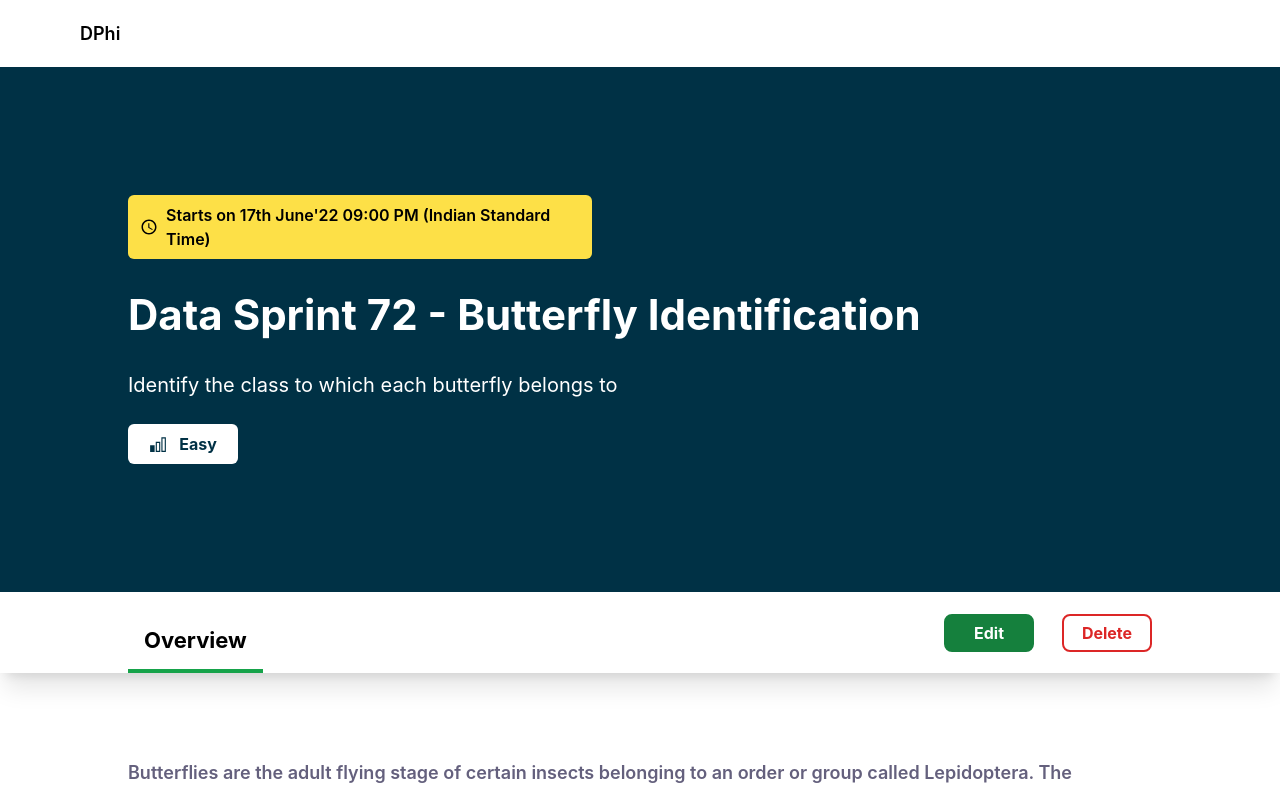
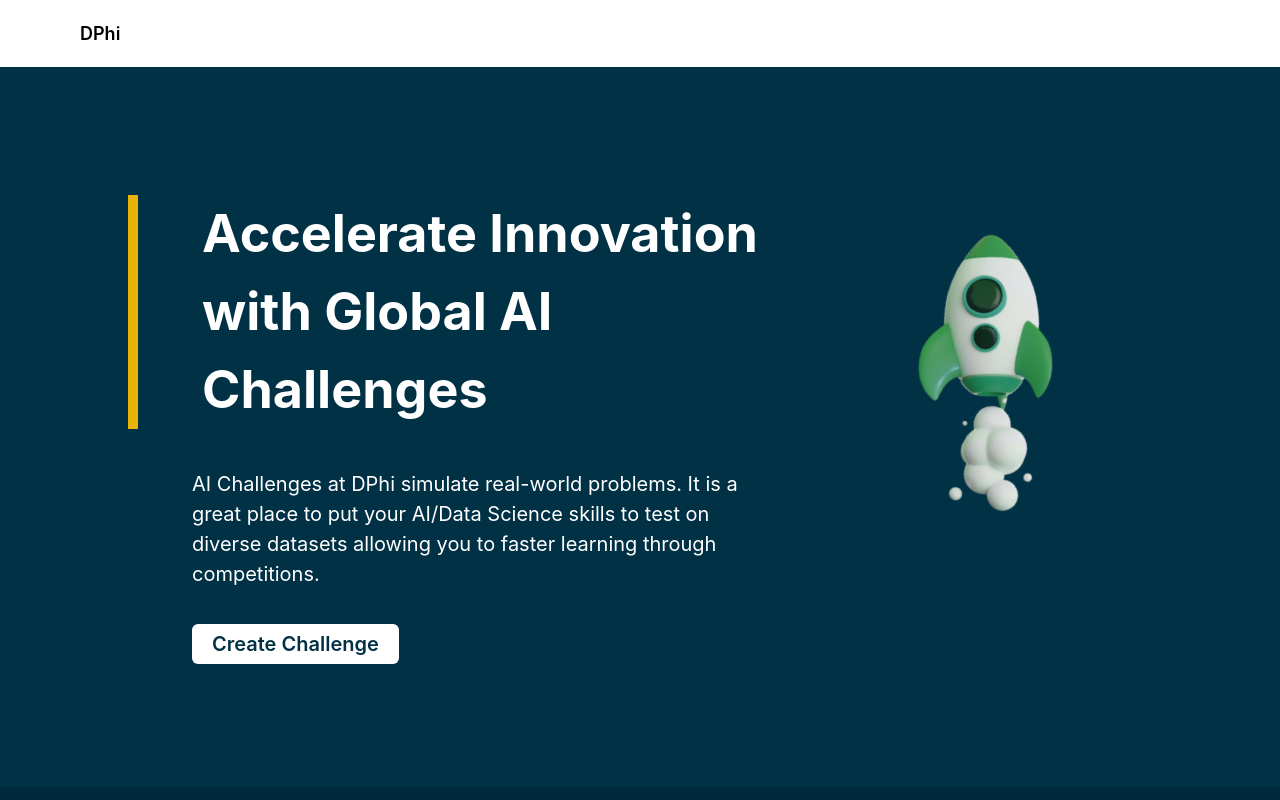
Before and after one commit to AmritHimanshu/Hackathon-Assignment-AI-Planet, a React (Create React App) app in the folder client/: page / in a window 1280 px wide. Shown: the top 800 px of the page. Built offline with nearby package versions, Linux system fonts and the light colour scheme.

Commit message:
added routes

```diff
--- a/client/package.json
+++ b/client/package.json
@@ -16,6 +16,7 @@
     "@types/react-dom": "^18.3.0",
     "react": "^18.3.1",
     "react-dom": "^18.3.1",
+    "react-router-dom": "^6.26.1",
     "react-scripts": "5.0.1",
     "typescript": "^4.9.5",
     "web-vitals": "^2.1.4"
--- a/client/src/App.tsx
+++ b/client/src/App.tsx
@@ -1,15 +1,20 @@
 import React from 'react';
+import { BrowserRouter as Router, Routes, Route } from 'react-router-dom';
 import ChallengeDetails from './components/ChallengeDetail';
-// import CreateChallenge from './components/CreateChallenge';
-// import ChallengesList from './components/ChallengesList';
+import CreateChallenge from './components/CreateChallenge';
+import ChallengesList from './components/ChallengesList';
 
 function App() {
     return (
-      <div className="">
-        {/* <CreateChallenge /> */}
-        {/* <ChallengesList /> */}
-        <ChallengeDetails />
-      </div>
+      <Router>
+        <div>
+          <Routes>
+            <Route path="/" element={<ChallengesList />} />
+            <Route path="/create-challenge" element={<CreateChallenge />} />
+            <Route path="/challenge-detail" element={<ChallengeDetails />} />
+          </Routes>
+        </div>
+      </Router>
     );
 }
 
--- a/client/src/components/ChallengesList.tsx
+++ b/client/src/components/ChallengesList.tsx
@@ -1,4 +1,5 @@
 import React from 'react';
+import { Link } from 'react-router-dom';
 import ExploreChallenges from './ExploreChallenges';
 
 function ChallengesList() {
@@ -33,7 +34,7 @@
                     <p className='px-16 py-10 text-[20px]'>
                         AI Challenges at DPhi simulate real-world problems. It is a great place to put your AI/Data Science skills to test on diverse datasets allowing you to faster learning through competitions.
                     </p>
-                    <button className='ml-16 px-5 py-2 text-[20px] font-semibold rounded-md bg-white text-[#003145]'>Create Challenge</button>
+                    <Link to="/create-challenge" className='ml-16 px-5 py-2 text-[20px] font-semibold rounded-md bg-white text-[#003145]'>Create Challenge</Link>
                 </div>
 
                 <div>
```
Also changed, not shown: 1 other file (tests, documents, lock files or other folders).
